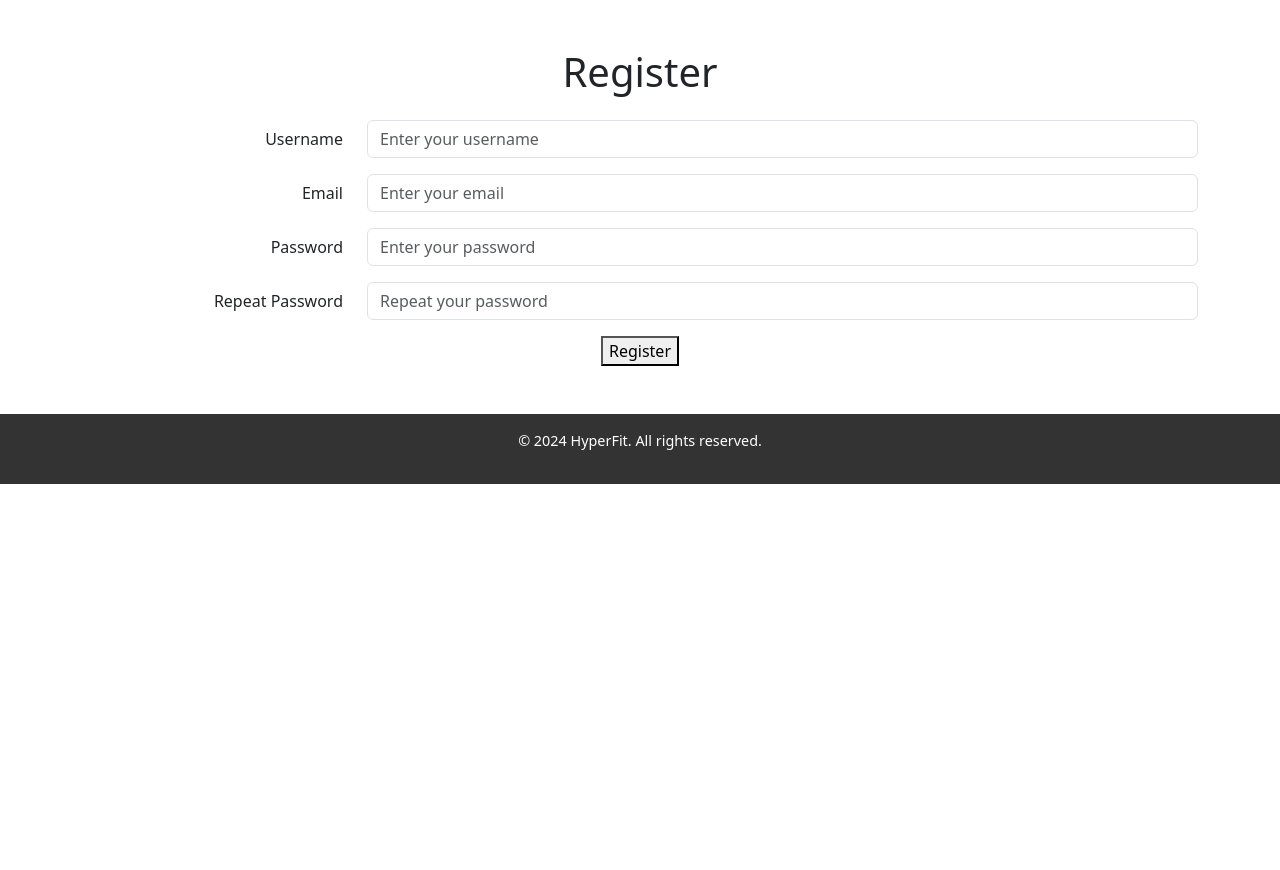
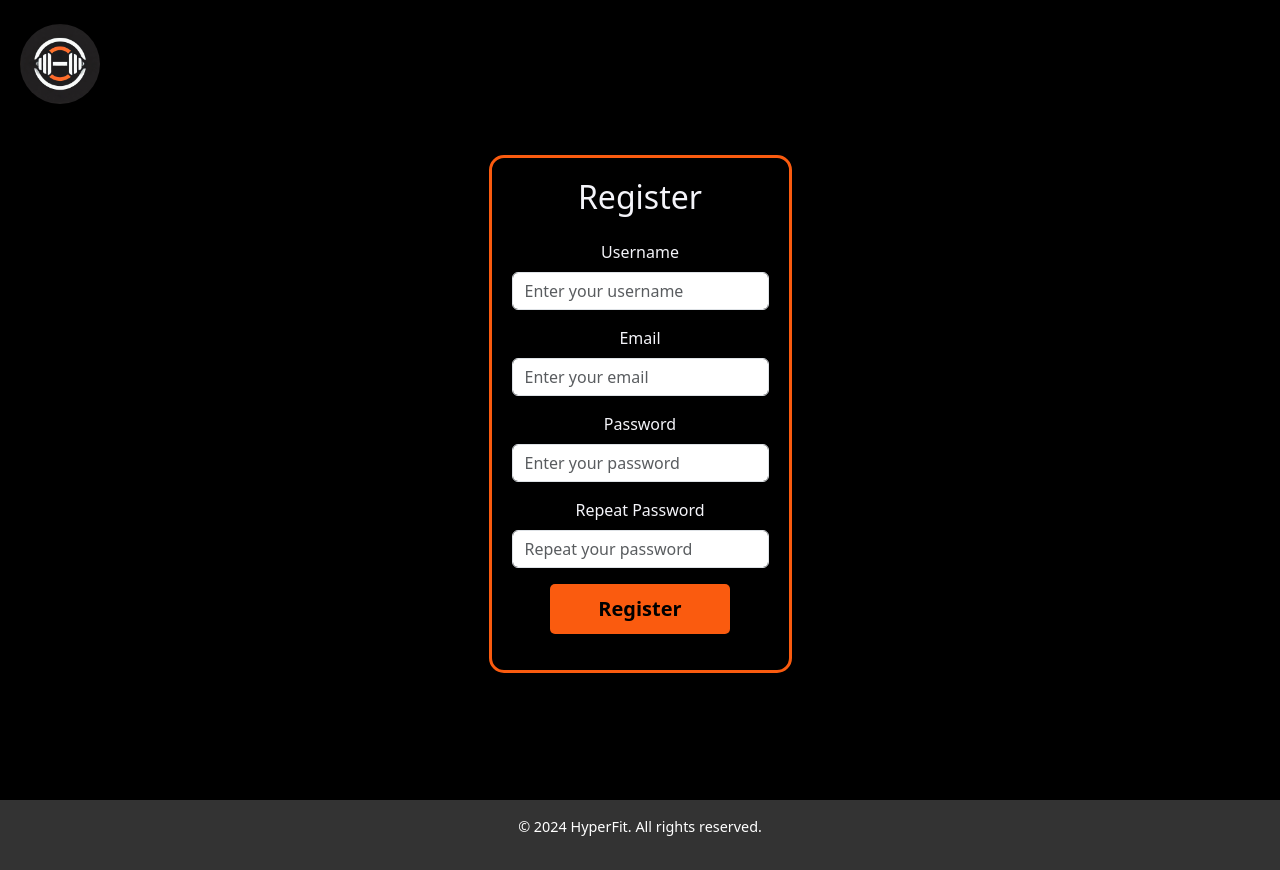
Before and after one commit to DenisT42/HyperFitRep, a FastAPI app: page /register in a window 1280 px wide. Shown: the part 56-926 px from the top of the page. Before the commit the page ends 540 px from the top, so only its background shows below. Run offline with FastAPI, Linux system fonts and the light colour scheme.

Commit message:
edited styles.css exercises.html home.html login.html register.html main.py

```diff
--- a/app/main.py
+++ b/app/main.py
@@ -39,10 +39,8 @@ async def login(request: Request):
     return templates.TemplateResponse("login.html", {"request": request})
 
 @app.get("/dashboard", response_class=HTMLResponse)
-async def dashboard(request: Request, db: Session = Depends(get_db)):
-    # Example query (fetch data for dashboard, if needed)
-    plans = db.query(models.WorkoutPlan).all()
-    return templates.TemplateResponse("dashboard.html", {"request": request, "plans": plans})
+async def index(request: Request):
+    return templates.TemplateResponse("dashboard.html", {"request": request})
 
 @app.get("/workout", response_class=HTMLResponse)
 async def workout(request: Request, db: Session = Depends(get_db)):
@@ -51,10 +49,8 @@ async def workout(request: Request, db: Session = Depends(get_db)):
     return templates.TemplateResponse("workout.html", {"request": request, "workouts": workouts})
 
 @app.get("/exercises", response_class=HTMLResponse)
-async def exercises(request: Request, db: Session = Depends(get_db)):
-    # Example query for exercises
-    exercises = db.query(models.Exercise).all()
-    return templates.TemplateResponse("exercises.html", {"request": request, "exercises": exercises})
+async def index(request: Request):
+    return templates.TemplateResponse("exercises.html", {"request": request})
 
 @app.get("/forgot_password", response_class=HTMLResponse)
 async def forgot_password(request: Request):
@@ -98,9 +94,9 @@ async def forgot_password(request: Request):
 # async def index(request: Request):
 #     return templates.TemplateResponse("workout.html", {"request": request})
 #
-# @app.get("/exercises", response_class=HTMLResponse)
-# async def index(request: Request):
-#     return templates.TemplateResponse("exercises.html", {"request": request})
+@app.get("/exercises", response_class=HTMLResponse)
+async def index(request: Request):
+    return templates.TemplateResponse("exercises.html", {"request": request})
 #
 # @app.get("/forgot_password", response_class=HTMLResponse)
 # async def index(request: Request):
--- a/app/static/styles.css
+++ b/app/static/styles.css
@@ -26,6 +26,17 @@
 /*    text-align: center;*/
 /*    filter: blur(17px);*/
 /*}*/
+.hero2-section {
+    background-color: black;
+    min-height: 100vh;
+    display: flex;
+    flex-direction: column;
+    justify-content: center;
+    align-items: center;
+    padding: 60px 20px;
+    text-align: center;
+    overflow: hidden; /* Ensures pseudo-element doesn't overflow */
+    z-index: 1;}
 
 .hero-section {
     position: relative;
--- a/app/templates/exercises.html
+++ b/app/templates/exercises.html
@@ -1,5 +1,10 @@
 {% extends "base.html" %}
 {% block content %}
+
+
+
+
+
 <section class="container py-5">
   <h2 class="text-center mb-4">Exercises</h2>
   <p class="text-center mb-5">Browse through 10 exercises, complete with pictures, instructions, and difficulty ratings.</p>
--- a/app/templates/login.html
+++ b/app/templates/login.html
@@ -1,6 +1,9 @@
 {% extends "base.html" %}
 {% block content %}
-<main class="hero-section">
+<main class="hero2-section">
+    <div class="position-absolute top-0 start-0" style="margin-top: 80px; margin-left: 20px;">
+        <img src="/static/img/logo.png" alt="HyperFit Logo" class="rounded-circle" style="width: 80px; height: 80px;">
+    </div>
     <div class="black-box">
         <h2 class="text-center">Login Here!</h2>
         <div class="mb-3">
--- a/app/templates/register.html
+++ b/app/templates/register.html
@@ -1,38 +1,74 @@
 {% extends "base.html" %}
 {% block content %}
-<div class="container my-5">
-    <h1 class="text-center mb-4">Register</h1>
-    <form method="post" action="/register"  >
-        <div class="mb-3 row">
-            <label for="username" class="col-md-3 col-form-label text-md-end">Username</label>
-            <div class="col-md-9">
+<main class="hero2-section position-relative">
+    <div class="position-absolute top-0 start-0" style="margin-top: 24px; margin-left: 20px;">
+        <img src="/static/img/logo.png" alt="HyperFit Logo" class="rounded-circle" style="width: 80px; height: 80px;">
+    </div>
+
+    <!-- Register Form -->
+    <div class="black-box mx-auto mt-5" style="max-width: 600px;">
+        <h2 class="text-center mb-4">Register</h2>
+        <form method="post" action="/register">
+            <div class="mb-3">
+                <label for="username" class="form-label">Username</label>
                 <input type="text" class="form-control" id="username" name="username" placeholder="Enter your username" required>
             </div>
-        </div>
-        <div class="mb-3 row">
-            <label for="email" class="col-md-3 col-form-label text-md-end">Email</label>
-            <div class="col-md-9">
+            <div class="mb-3">
+                <label for="email" class="form-label">Email</label>
                 <input type="email" class="form-control" id="email" name="email" placeholder="Enter your email" required>
             </div>
-        </div>
-        <div class="mb-3 row">
-            <label for="password" class="col-md-3 col-form-label text-md-end">Password</label>
-            <div class="col-md-9">
+            <div class="mb-3">
+                <label for="password" class="form-label">Password</label>
                 <input type="password" class="form-control" id="password" name="password" placeholder="Enter your password" required>
             </div>
-        </div>
-        <div class="mb-3 row">
-            <label for="inputRepeatPassword" class="col-md-3 col-form-label text-md-end">Repeat Password</label>
-            <div class="col-md-9">
-                <input type="password" class="form-control" id="inputRepeatPassword"  placeholder="Repeat your password" required>
+            <div class="mb-3">
+                <label for="inputRepeatPassword" class="form-label">Repeat Password</label>
+                <input type="password" class="form-control" id="inputRepeatPassword" placeholder="Repeat your password" required>
             </div>
-        </div>
-        <div class="text-center">
-            <button type="submit">Register</button>
-<!--            <a class="btn btn-primary btn-lg" href="/" role="button">Register</a>-->
-        </div>
-    </form>
-</div>
+            <div class="text-center">
+                <button type="submit" class="btn btn-primary btn-lg px-5">Register</button>
+            </div>
+        </form>
+    </div>
+</main>
+{% endblock %}
+
+
+
+
+<!--<div class="container my-5">-->
+<!--    <h1 class="text-center mb-4">Register</h1>-->
+<!--    <form method="post" action="/register"  >-->
+<!--        <div class="mb-3 row">-->
+<!--            <label for="username" class="col-md-3 col-form-label text-md-end">Username</label>-->
+<!--            <div class="col-md-9">-->
+<!--                <input type="text" class="form-control" id="username" name="username" placeholder="Enter your username" required>-->
+<!--            </div>-->
+<!--        </div>-->
+<!--        <div class="mb-3 row">-->
+<!--            <label for="email" class="col-md-3 col-form-label text-md-end">Email</label>-->
+<!--            <div class="col-md-9">-->
+<!--                <input type="email" class="form-control" id="email" name="email" placeholder="Enter your email" required>-->
+<!--            </div>-->
+<!--        </div>-->
+<!--        <div class="mb-3 row">-->
+<!--            <label for="password" class="col-md-3 col-form-label text-md-end">Password</label>-->
+<!--            <div class="col-md-9">-->
+<!--                <input type="password" class="form-control" id="password" name="password" placeholder="Enter your password" required>-->
+<!--            </div>-->
+<!--        </div>-->
+<!--        <div class="mb-3 row">-->
+<!--            <label for="inputRepeatPassword" class="col-md-3 col-form-label text-md-end">Repeat Password</label>-->
+<!--            <div class="col-md-9">-->
+<!--                <input type="password" class="form-control" id="inputRepeatPassword"  placeholder="Repeat your password" required>-->
+<!--            </div>-->
+<!--        </div>-->
+<!--        <div class="text-center">-->
+<!--            <button type="submit">Register</button>-->
+<!--&lt;!&ndash;            <a class="btn btn-primary btn-lg" href="/" role="button">Register</a>&ndash;&gt;-->
+<!--        </div>-->
+<!--    </form>-->
+<!--</div>-->
 
 
 
@@ -153,4 +189,3 @@
 <!--        transform: scale(1.05); /* Slight zoom effect */-->
 <!--    }-->
 <!--</style>-->
-{% endblock %}
```
Also changed, not shown: app/templates/home.html (+4 -5 lines).
